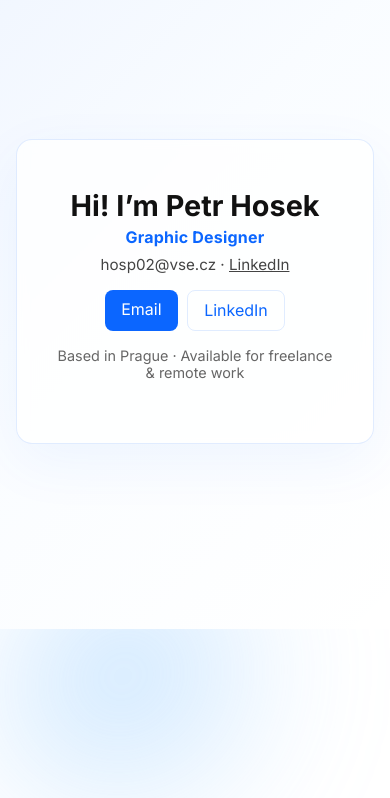
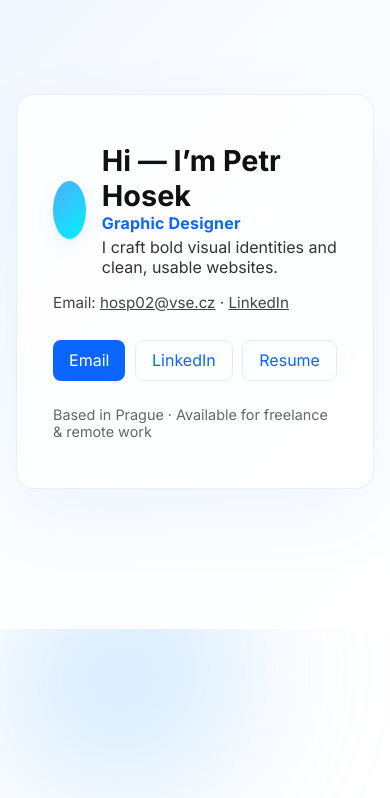
Before and after one commit to 4ME280-25ZS/hosp02, a plain HTML site: page index.html in a window 390 px wide. Shown: the part 46-844 px from the top of the page. Drawn offline with Linux system fonts and the light colour scheme.

Commit message:
finalize: polished business-card layout, responsive adjustments

```diff
--- a/index.html
+++ b/index.html
@@ -24,13 +24,26 @@
   </header>
 
   <main>
-    <section class="hero simple-card" role="main">
+    <section class="hero simple-card" role="main" aria-label="Intro">
       <div class="container">
-        <div class="business-card card-large">
-          <h1>Hi! I’m Petr Hosek</h1>
-          <p class="position">Graphic Designer</p>
-          <p class="contact-info">hosp02@vse.cz · <a href="https://www.linkedin.com/in/petr-hosek" target="_blank" rel="noopener">LinkedIn</a></p>
-          <p class="cta-row"><a class="cta" href="mailto:hosp02@vse.cz">Email</a> <a class="cta outline" href="https://www.linkedin.com/in/petr-hosek" target="_blank" rel="noopener">LinkedIn</a></p>
+        <div class="business-card card-large" role="region" aria-labelledby="hero-heading">
+          <div class="card-head">
+            <div class="avatar" aria-hidden="true"></div>
+            <div class="meta">
+              <h1 id="hero-heading">Hi — I’m Petr Hosek</h1>
+              <p class="position">Graphic Designer</p>
+              <p class="tagline">I craft bold visual identities and clean, usable websites.</p>
+            </div>
+          </div>
+
+          <p class="contact-info">Email: <a href="mailto:hosp02@vse.cz">hosp02@vse.cz</a> · <a href="https://www.linkedin.com/in/petr-hosek" target="_blank" rel="noopener">LinkedIn</a></p>
+
+          <div class="cta-row">
+            <a class="cta" href="mailto:hosp02@vse.cz">Email</a>
+            <a class="cta outline" href="https://www.linkedin.com/in/petr-hosek" target="_blank" rel="noopener">LinkedIn</a>
+            <a class="cta outline" href="resume.pdf" target="_blank" rel="noopener">Resume</a>
+          </div>
+
           <p class="small">Based in Prague · Available for freelance & remote work</p>
         </div>
       </div>
@@ -40,6 +53,7 @@
   <footer class="site-footer">
     <div class="container">
       <p>&copy; <span id="year"></span> Petr Hosek — Built with ❤️</p>
+      <p class="sr-only">This site is a single-page business-card layout showcasing contact information and links to portfolio assets.</p>
     </div>
   </footer>
 
--- a/styles.css
+++ b/styles.css
@@ -17,14 +17,24 @@
 @keyframes spot{0%{transform:translate(0,0) scale(1)}50%{transform:translate(5%, -4%) scale(1.02)}100%{transform:translate(0,0) scale(1)}}
 @keyframes float{0%{transform:translate(0,0) scale(1)}50%{transform:translate(3%, -3%) scale(1.01)}100%{transform:translate(0,0) scale(1)}}
 
-.hero{padding:5rem 0;background:linear-gradient(135deg,rgba(11,102,255,0.06) 0%,rgba(79,172,254,0.03) 40%,rgba(250,250,255,0.0) 100%);text-align:center}
-.business-card{display:inline-block;background:var(--card-bg);border:1px solid rgba(11,102,255,0.12);padding:2rem;border-radius:16px;box-shadow:0 18px 60px rgba(11,102,255,0.06);max-width:460px;text-align:center;backdrop-filter:blur(6px)}
-.hero h1{font-size:2rem;margin:0 0 .25rem;animation:fadeUp .9s ease both}
-.position{margin:0 0 .5rem;color:var(--accent);font-weight:700;letter-spacing:0.2px}
-.contact-info{margin:0 0 1rem;color:#444;font-size:0.95rem}
-.cta{display:inline-block;background:var(--accent);color:#fff;padding:.6rem .95rem;border-radius:10px;text-decoration:none;transition:transform .18s ease,box-shadow .18s ease}
-.cta:hover{transform:translateY(-4px);box-shadow:0 10px 30px rgba(11,102,255,0.16)}
+.hero{padding:6rem 0 4rem;background:linear-gradient(135deg,rgba(11,102,255,0.06) 0%,rgba(79,172,254,0.03) 40%,rgba(250,250,255,0.0) 100%);text-align:center}
+.business-card{display:flex;flex-direction:column;gap:1rem;background:var(--card-bg);border:1px solid rgba(11,102,255,0.10);padding:2.25rem;border-radius:18px;box-shadow:0 26px 80px rgba(11,102,255,0.06);max-width:680px;text-align:left;backdrop-filter:blur(6px)}
+.card-head{display:flex;gap:1rem;align-items:center}
+.avatar{width:72px;height:72px;border-radius:50%;background:linear-gradient(135deg,var(--bg-a),var(--bg-b));box-shadow:0 8px 20px rgba(11,102,255,0.08)}
+.meta h1{font-size:1.6rem;margin:0}
+.tagline{margin:0.25rem 0 0;color:#333}
+.position{margin:0;color:var(--accent);font-weight:700;letter-spacing:0.2px}
+.contact-info{margin:0;color:#444;font-size:0.95rem}
+.cta-row{display:flex;gap:0.6rem;flex-wrap:wrap}
+.cta{display:inline-flex;align-items:center;justify-content:center;background:var(--accent);color:#fff;padding:.6rem .95rem;border-radius:10px;text-decoration:none;transition:transform .18s ease,box-shadow .18s ease}
 .cta.outline{background:transparent;color:var(--accent);border:1px solid rgba(11,102,255,0.12)}
+.cta:hover{transform:translateY(-3px);box-shadow:0 12px 30px rgba(11,102,255,0.12)}
+.small{margin:0;color:#666;font-size:0.92rem}
+
+@media (max-width:720px){.business-card{max-width:92vw;padding:1.25rem}.avatar{width:58px;height:58px}.meta h1{font-size:1.35rem}.hero{padding:4rem 0}}
+
+/* Utility: visually hidden */
+.sr-only{position:absolute!important;height:1px;width:1px;overflow:hidden;clip:rect(1px,1px,1px,1px);white-space:nowrap}
 @keyframes fadeUp{0%{opacity:0;transform:translateY(8px)}100%{opacity:1;transform:none}}
 
 /* Hide unused sections to keep a single-card page */
```
